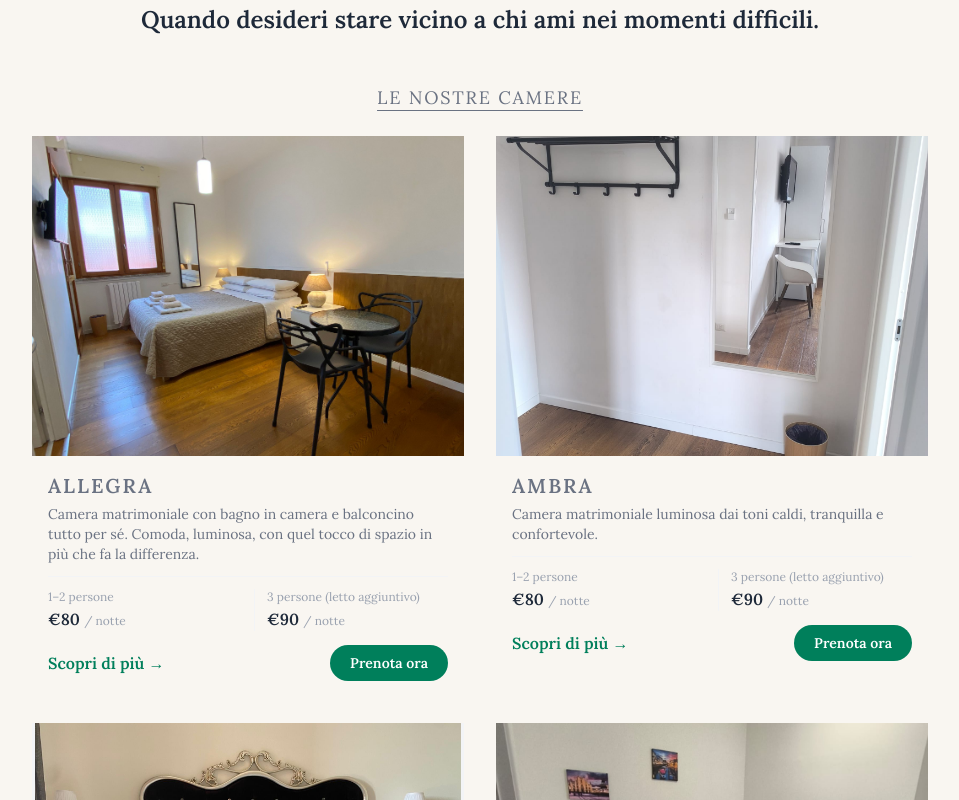
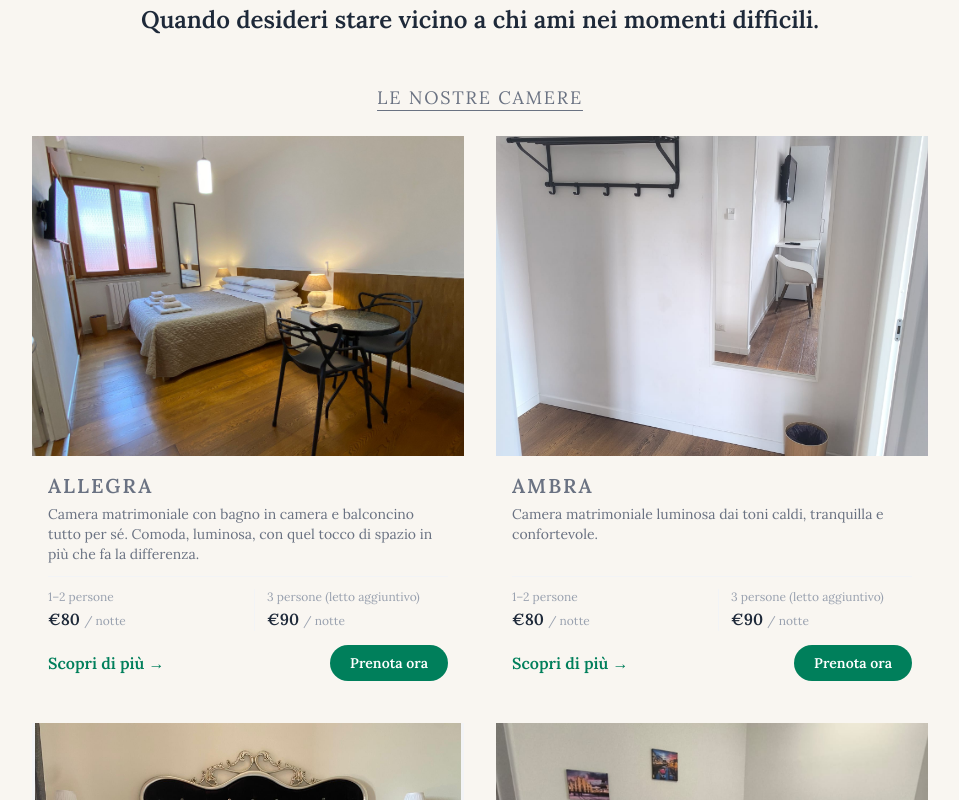
Before and after one commit to CasaAnia/sito-casaania, a Next.js app: page / in a window 1280 px wide. Shown: the part 560-1360 px from the top of the page, without its empty margins (160-1119 px from the left). Built offline with nearby package versions, Linux system fonts and the light colour scheme.

Commit message:
Homepage: allineamento uniforme di prezzi e bottoni sotto ogni camera, indipendente dalla lunghezza della descrizione

```diff
--- a/app/page.tsx
+++ b/app/page.tsx
@@ -113,11 +113,11 @@ export default function Home() {
           <p style={{...loraStyle, textUnderlineOffset: '6px'}} className="text-center text-gray-500 text-lg uppercase tracking-widest mb-6 px-4 underline">Le nostre camere</p>
           <div className="grid grid-cols-1 md:grid-cols-2 gap-8">
             {rooms.map((room, i) => (
-              <div key={i} className="overflow-hidden">
+              <div key={i} className="overflow-hidden flex flex-col h-full">
                 <Link href={room.href} className="block h-80 overflow-hidden bg-gray-100">
                   <img src={room.img} alt={room.name} className={room.name === 'Lena' ? 'w-full h-full object-contain' : 'w-full h-full object-cover'} />
                 </Link>
-                <div className="px-4 pt-4 pb-2">
+                <div className="px-4 pt-4 pb-2 flex flex-col flex-1">
                   <div className="flex items-start justify-between mb-1">
                     <h3 style={loraStyle} className="text-xl font-semibold text-gray-500 uppercase tracking-widest">{room.name}</h3>
                     {room.badge && (
@@ -125,7 +125,7 @@ export default function Home() {
                     )}
                   </div>
                   <p style={loraStyle} className="text-sm text-gray-500 mb-3">{room.desc}</p>
-                  <div className="border-t border-gray-100 pt-3 grid grid-cols-2 gap-3">
+                  <div className="border-t border-gray-100 pt-3 grid grid-cols-2 gap-3 mt-auto">
                     {room.prices.map((p, j) => (
                       <div key={j} className={j % 2 === 1 ? 'border-l border-gray-100 pl-3' : ''}>
                         <p style={loraStyle} className="text-xs text-gray-400 mb-0.5">{p.label}</p>
```
